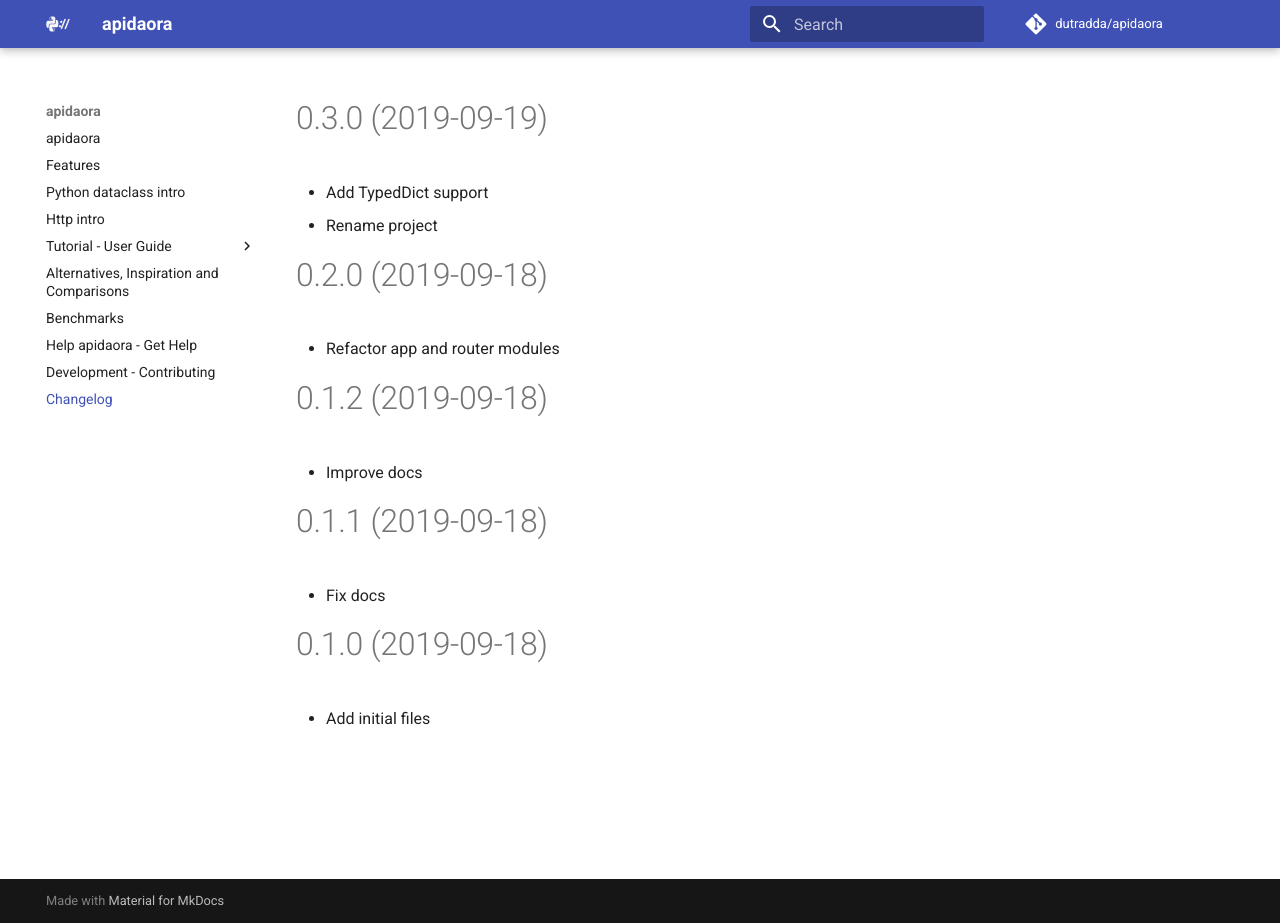
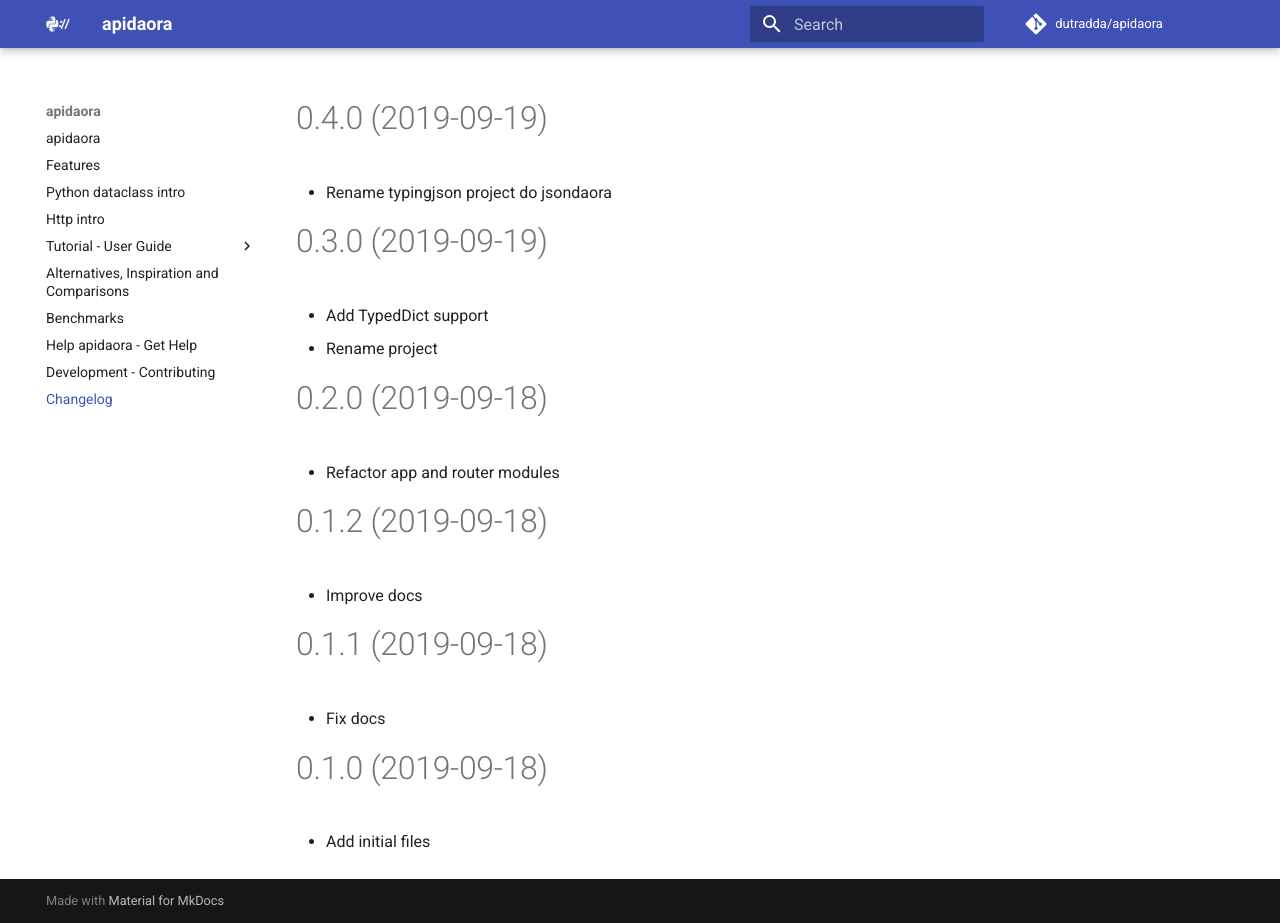
Before and after one commit to dutradda/apidaora, an MkDocs documentation site: the page built from docs/changelog.md, in a window 1280 px wide and 923 px high. Built offline with MkDocs 1.6.1 and Material for MkDocs 9.7.7, drawn with Linux system fonts in a browser that asks for light colours; comment, search, counter and statistics services are not loaded.

Commit message:
Update CHANGELOG

```diff
--- a/docs/changelog.md
+++ b/docs/changelog.md
@@ -1,3 +1,8 @@
+0.4.0 (2019-09-19)
+==================
+- Rename typingjson project do jsondaora
+
+
 0.3.0 (2019-09-19)
 ==================
 - Add TypedDict support
```
Also changed, not shown: CHANGELOG.md (+5 -0 lines), 1 other file.
